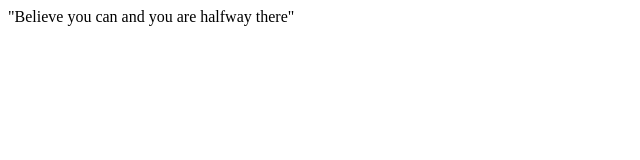
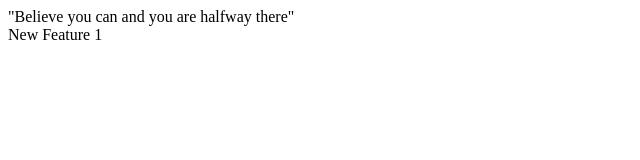
Before and after one commit to VEDANT-MORKAR/Demo_01, a plain HTML site: page index.html in a window 1280 px wide. Shown: the full height of the page, 0-640 px from the left. Drawn offline with Linux system fonts and the light colour scheme.

Commit message:
feature-1 added

```diff
--- a/index.html
+++ b/index.html
@@ -7,5 +7,6 @@
 </head>
 <body>
     <div>"Believe you can and you are halfway there"</div>
+    <div>New Feature 1</div>
 </body>
 </html>
```
